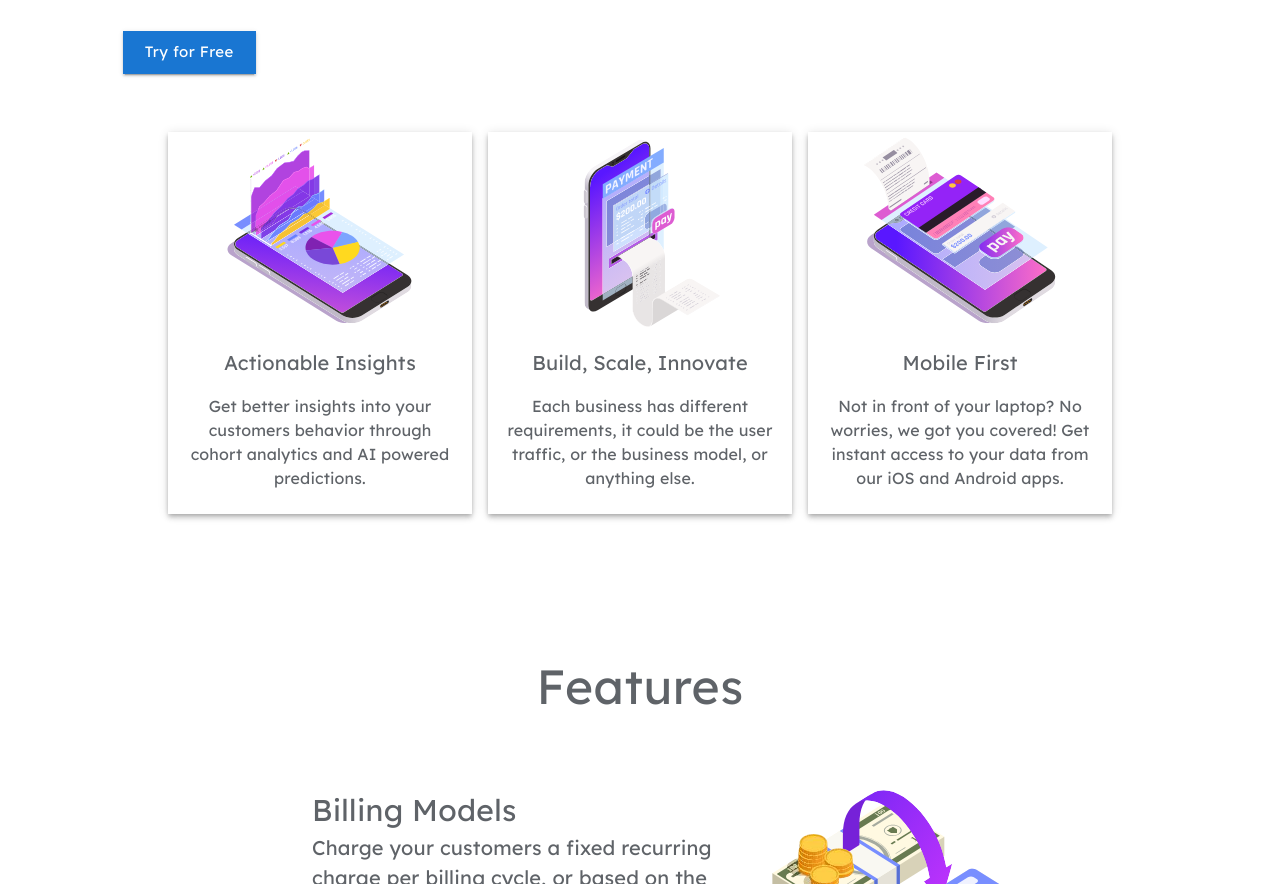
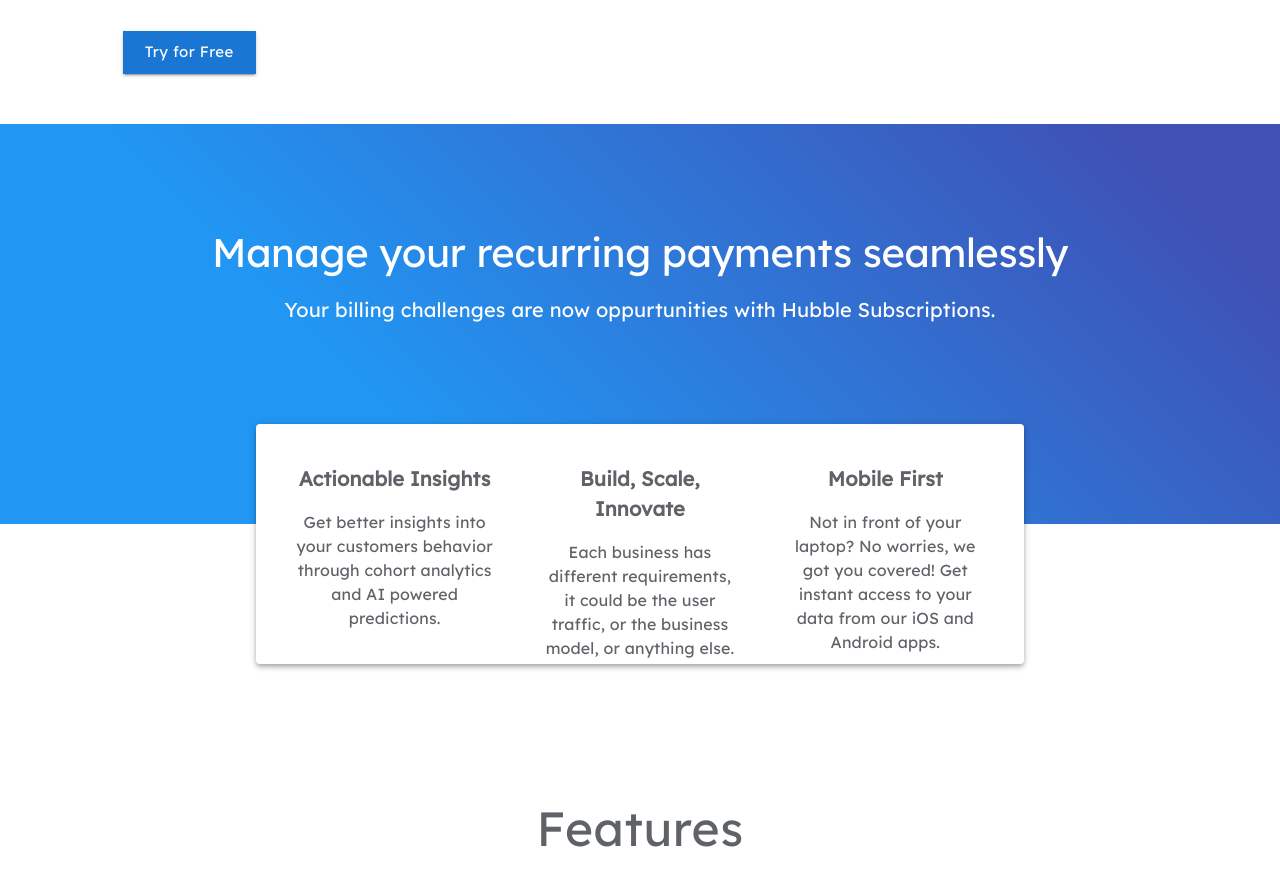
Before and after one commit to itspaywall/website, a React (Create React App) app: page /index in a window 1280 px wide. Shown: the part 740-1624 px from the top of the page. Built offline with nearby package versions, Linux system fonts and the light colour scheme; a web font is replaced by a local one.

Commit message:
Updated the advantages section to use a single card.
The advantages were clubbed together in a single card. This card is then overlayed on top of a
gradient. We need to find better copy for the title and subtitles in the header.

```diff
--- a/package.json
+++ b/package.json
@@ -1,5 +1,6 @@
 {
     "name": "hubble-console",
+    "homepage": "https://itshubble.github.io/",
     "version": "0.1.0",
     "private": true,
     "dependencies": {
--- a/src/visitor/landing/Advantage.js
+++ b/src/visitor/landing/Advantage.js
@@ -1,19 +1,10 @@
 import React from "react";
 import { makeStyles } from "@material-ui/core/styles";
-import CardMedia from "@material-ui/core/CardMedia";
-import CardContent from "@material-ui/core/CardContent";
-import Paper from "@material-ui/core/Paper";
 import Typography from "@material-ui/core/Typography";
 
 const useStyles = makeStyles((theme) => ({
     root: {
-        margin: 8,
-        borderRadius: 0,
-    },
-    media: {
-        height: 200,
-        width: 200,
-        margin: "auto",
+        padding: 24,
         [theme.breakpoints.up("xl")]: {
             height: 300,
             width: 300,
@@ -24,6 +15,7 @@
         margin: 0,
         padding: 0,
         fontSize: 20,
+        fontWeight: 600,
         [theme.breakpoints.up("xl")]: {
             fontSize: 32,
         },
@@ -42,15 +34,12 @@
 
 export default function Advantage(props) {
     const classes = useStyles();
-    const { image, title, subtitle } = props;
+    const { title, subtitle } = props;
 
     return (
-        <Paper className={classes.root} elevation={4}>
-            <CardMedia className={classes.media} image={image} />
-            <CardContent>
-                <Typography className={classes.title}>{title}</Typography>
-                <Typography className={classes.subtitle}>{subtitle}</Typography>
-            </CardContent>
-        </Paper>
+        <div className={classes.root}>
+            <Typography className={classes.title}>{title}</Typography>
+            <Typography className={classes.subtitle}>{subtitle}</Typography>
+        </div>
     );
 }
--- a/src/visitor/landing/Advantages.js
+++ b/src/visitor/landing/Advantages.js
@@ -1,8 +1,57 @@
 import React from "react";
 import { makeStyles, Grid } from "@material-ui/core";
+import CardContent from "@material-ui/core/CardContent";
+import Card from "@material-ui/core/Card";
+import Typography from "@material-ui/core/Typography";
 import Advantage from "./Advantage";
 
 const useStyles = makeStyles((theme) => ({
+    header: {
+        height: 400,
+        background: "linear-gradient(45deg, #2196F3 30%, #3F51B5 90%)",
+        color: theme.palette.primary.contrastText,
+        display: "flex",
+        [theme.breakpoints.down("md")]: {
+            height: 500,
+        },
+    },
+    headerContent: {
+        padding: 24,
+        width: "100%",
+        marginLeft: "auto",
+        marginRight: "auto",
+        textAlign: "center",
+        marginTop: 80,
+        marginBottom: 80,
+    },
+    title: {
+        textAlign: "center",
+        fontSize: 40,
+        [theme.breakpoints.down("md")]: {
+            fontSize: 32,
+        },
+    },
+    subtitle: {
+        textAlign: "center",
+        fontSize: 20,
+        marginTop: 16,
+    },
+    card: {
+        width: "60%",
+        marginLeft: "auto",
+        marginRight: "auto",
+        marginTop: -100,
+
+        [theme.breakpoints.down("md")]: {
+            width: "90%",
+        },
+    },
+    cardContent: {
+        height: 240,
+        [theme.breakpoints.down("md")]: {
+            height: 640,
+        },
+    },
     container: {
         margin: 0,
         padding: 0,
@@ -35,9 +84,32 @@
 function Advantages() {
     const classes = useStyles();
     return (
+        <div>
+            <div className={classes.header}>
+                <div className={classes.headerContent}>
+                    <Typography
+                        variant="h2"
+                        color="inherit"
+                        className={classes.title}
+                    >
+                        Manage your recurring payments seamlessly
+                    </Typography>
+                    <Typography
+                        variant="subtitle1"
+                        color="inherit"
+                        className={classes.subtitle}
+                    >
+                        Your billing challenges are now oppurtunities with
+                        Hubble Subscriptions.
+                    </Typography>
+                </div>
+            </div>
+
+            <Card className={classes.card} elevation={4}>
+                <CardContent className={classes.cardContent}>
                     <Grid container={true} className={classes.container}>
                         {list.map((card) => (
-                <Grid item={true} xs={12} md={3}>
+                            <Grid item={true} xs={12} md={4}>
                                 <Advantage
                                     title={card.title}
                                     subtitle={card.subtitle}
@@ -46,6 +118,9 @@
                             </Grid>
                         ))}
                     </Grid>
+                </CardContent>
+            </Card>
+        </div>
     );
 }
 
```
Lines whose indentation alone changed are shown as unchanged.
